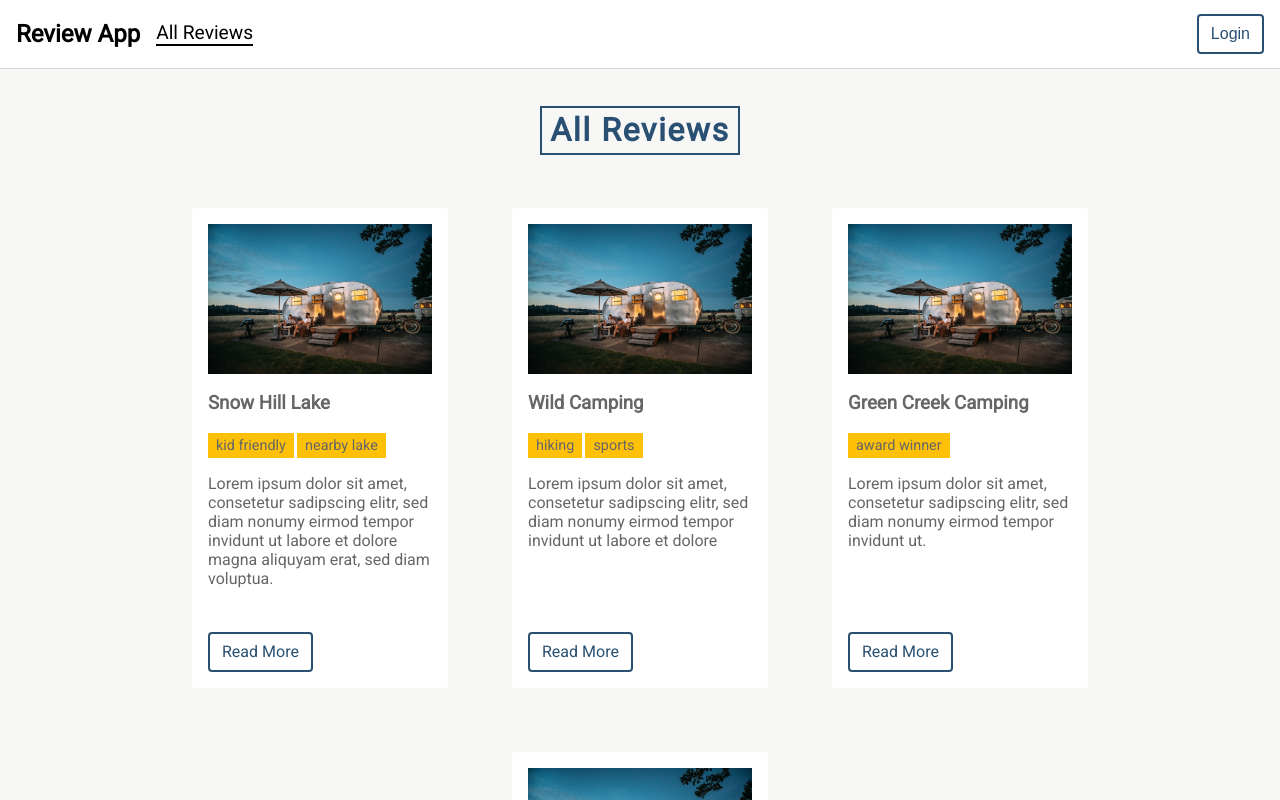
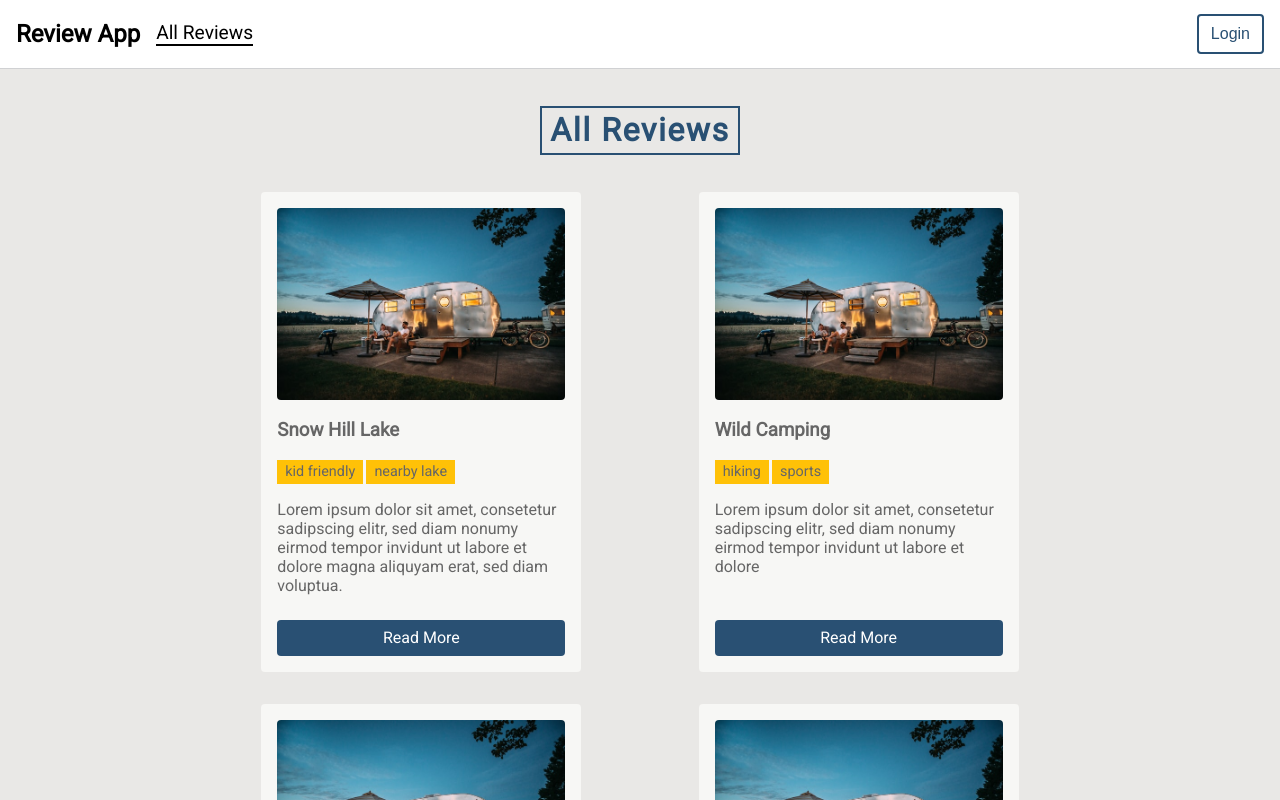
Before and after one commit to bpetermann/review-app, a React (Create React App) app: page /review-app/overview in a window 1280 px wide. Shown: the top 800 px of the page. Built offline with nearby package versions, Linux system fonts and the light colour scheme.

Commit message:
changed styles, colors, heights of locations

```diff
--- a/src/components/Comments/AddComment.module.css
+++ b/src/components/Comments/AddComment.module.css
@@ -7,7 +7,7 @@
 }
 
 .form textarea {
-  width: 75%;
+  width: 90%;
   font-size: 1rem;
   box-sizing: border-box;
   padding: 0.375rem 0.75rem;
@@ -21,7 +21,7 @@
 }
 
 .form textarea:focus {
-  border-color: #007bff;
+  border-color: #295073;
   box-shadow: 0 0 0 0.2rem #d0e3f7;
 }
 
--- a/src/components/Locations/LocationDetail.module.css
+++ b/src/components/Locations/LocationDetail.module.css
@@ -9,8 +9,7 @@
 }
 
 .image {
-  width: 75%;
-  max-width: 40rem;
+  width: 90%;
   border-radius: 0.25rem;
 }
 
@@ -32,3 +31,11 @@
   color: #a62d2d;
   margin-bottom: 0;
 }
+
+@media (min-width: 40rem) {
+  .image {
+    width: 75%;
+    max-width: 40rem;
+    border-radius: 0.25rem;
+  }
+}
--- a/src/components/Locations/LocationOverview.module.css
+++ b/src/components/Locations/LocationOverview.module.css
@@ -1,12 +1,12 @@
 .container {
   padding: 1rem;
-  margin: 2rem;
-  width: 14rem;
+  margin: 1rem;
+  width: 18rem;
   height: 28rem;
   display: flex;
   border-radius: 0.25rem;
   flex-direction: column;
-  background-color: #fff;
+  background-color: #f7f7f5;
 }
 
 .container h3 {
@@ -15,10 +15,10 @@
 
 .image {
   width: 100%;
+  border-radius: 0.25rem;
 }
 
 .readMoreBtn {
-  align-self: flex-start;
   margin-top: auto;
   background-color: transparent;
   text-align: center;
@@ -28,15 +28,14 @@
   font-size: 1rem;
   line-height: 1.5;
   border-radius: 0.25rem;
-  color: #295073;
-  border: 0.18rem solid #295073;
+  color: #fff;
+  background-color: #295073;
   cursor: pointer;
   text-decoration: none;
 }
 
 .readMoreBtn:hover {
-  color: #fff;
-  background-color: #295073;
+  opacity: 0.8;
 }
 
 .tagContainer {
--- a/src/index.css
+++ b/src/index.css
@@ -9,6 +9,6 @@ html {
 body {
   margin: 0;
   font-family: 'Roboto', sans-serif;
-  background-color: #f7f7f5;
+  background-color: #e9e8e6;
   color: #666;
 }
```
